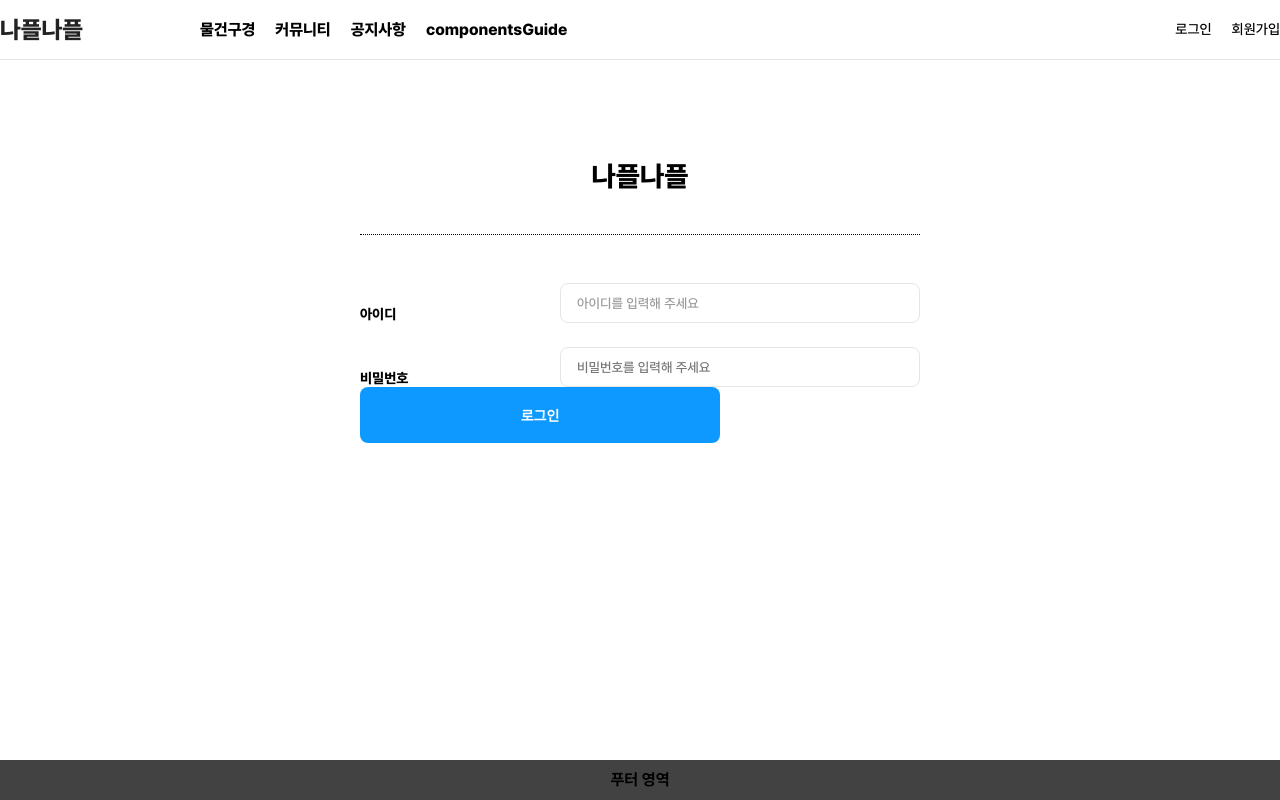
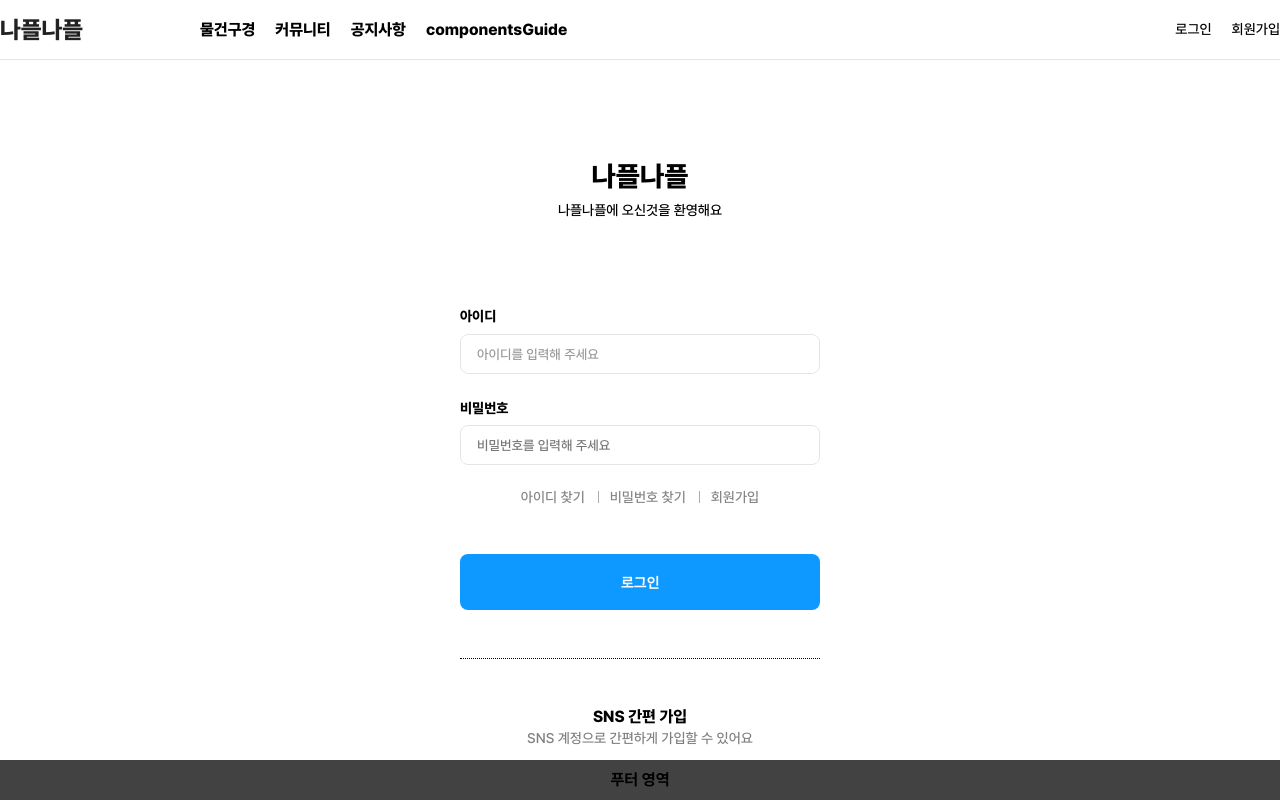
Before and after one commit to seohyun8592/free_market, a Next.js app: page /login in a window 1280 px wide. Built offline with nearby package versions, Linux system fonts and the light colour scheme.

Commit message:
로그인

```diff
--- a/public/assets/styles/components/layout/_main.scss
+++ b/public/assets/styles/components/layout/_main.scss
@@ -1,13 +1,8 @@
 .login {
-  @include onFlex(center, flex-start);
-  flex-direction: column;
-  padding-top: rem(100);
-  &__desc {
-    font-size: rem(12);
-    margin-top: rem(5);
+  &__wrap {
+    .social__wrap {
+      padding-bottom: rem(160);
     }
-  .title {
-    padding-bottom: rem(40);
   }
 }
 
@@ -34,11 +29,14 @@ main {
           text-align: center;
 
           & + .contents__box {
-            border-top: rem(1) dotted #000000;
             margin-top: rem(40);
           }
           & + .title__box {
             margin-top: rem(48);
+          }
+          & + .social__wrap {
+            border-top: 0;
+            padding-top: 0;
           }
         }
         &__desc {
@@ -60,12 +58,76 @@ main {
       .join {
         &__wrap {
           width: rem(360);
+          .contents__box {
+            border-top: 1px dotted #000000;
+            padding-bottom: rem(160);
           }
-        &__social {
-          margin-top: rem(24);
+        }
+      }
+
+      .contents__box {
+        margin-top: rem(40);
+        padding-top: rem(48);
+        .title {
+          font-size: rem(24);
+          font-weight: 500;
+          text-align: left;
+          &__box {
+            text-align: left;
+            padding-bottom: rem(20);
+            border-bottom: rem(1) solid #aaaaaa;
+            & + .form__container {
+              margin-top: rem(40);
+            }
+          }
+          &__desc {
+            font-size: rem(12);
+            text-align: left;
+          }
+        }
+      }
+    }
+  }
+  .list__item {
+    @include onFlex(center, center);
+    &.login__root {
+      padding: rem(24) 0 rem(48);
+      li {
+        position: relative;
+        a {
+          display: block;
+          height: 100%;
+          font-size: rem(14);
+          font-weight: 400;
+          color: #848484;
+        }
+        & + li {
+          margin-left: rem(25);
+          &::before {
+            content: "";
+            position: absolute;
+            left: rem(-12);
+            top: 50%;
+            display: block;
+            width: rem(1);
+            height: rem(12);
+            background-color: #aaaaaa;
+            transform: translateY(-50%);
+          }
+        }
+      }
+    }
+  }
+
+  .social__wrap {
+    width: rem(360);
+    margin-top: rem(48);
+    border-top: 1px dotted #000000;
+    padding-top: rem(48);
     .list {
       &__item {
-              @include onFlex(center, center);
+        margin-top: rem(24);
+
         li {
           width: rem(60);
           height: rem(60);
@@ -96,30 +158,3 @@ main {
     }
   }
 }
-
-      .contents__box {
-        border-top: 1px dotted #000000;
-        margin-top: rem(40);
-        padding: rem(48) 0 rem(160);
-
-        .title {
-          font-size: rem(24);
-          font-weight: 500;
-          text-align: left;
-          &__box {
-            text-align: left;
-            padding-bottom: rem(20);
-            border-bottom: rem(1) solid #aaaaaa;
-            & + .form__container {
-              margin-top: rem(40);
-            }
-          }
-          &__desc {
-            font-size: rem(12);
-            text-align: left;
-          }
-        }
-      }
-    }
-  }
-}
--- a/src/components/layout/JoinForm.tsx
+++ b/src/components/layout/JoinForm.tsx
@@ -227,13 +227,13 @@ export default function JoinForm() {
           <h2 className="title">나플나플 회원가입</h2>
           <p className="title__desc">나누는 플레이스, 나누면 플러스</p>
         </div>
+        <div className="social__wrap">
           <div className="title__box title__sub">
             <h2 className="title">SNS 간편 가입</h2>
             <p className="title__desc">
               SNS 계정으로 간편하게 가입할 수 있어요
             </p>
           </div>
-        <div className="join__social">
           <ul className="list__item">
             <li className="list__naver">
               <a href="#none">네이버</a>
--- a/src/components/layout/LoginForm.tsx
+++ b/src/components/layout/LoginForm.tsx
@@ -41,18 +41,15 @@ export default function LoginForm() {
   }
 
   return (
-    <>
+    <div className="login__wrap">
       <div className="title__box">
         <h2 className="title">나플나플</h2>
+        <p className="title__desc">나플나플에 오신것을 환영해요</p>
       </div>
       <div className="contents__box">
         <form onSubmit={handleSubmit(onValid)}>
+          <div className="form__box">
             <div className="form__container">
-            <label htmlFor="id" className="input__title">
-              아이디
-            </label>
-            <div className="form__wrap">
-              <div className="input__box">
               <BaseInput
                 register={register("memberId", {
                   required: true,
@@ -68,19 +65,13 @@ export default function LoginForm() {
                 type="text"
                 name="id"
                 placeholder="아이디를 입력해 주세요"
+                label="아이디"
               />
-              </div>
               <span className="input__error">
                 {errors.memberId ? errors.memberId.message : ""}
               </span>
             </div>
-          </div>
             <div className="form__container">
-            <label htmlFor="password" className="input__title">
-              비밀번호
-            </label>
-            <div className="form__wrap">
-              <div className="input__box">
               <BaseInput
                 register={register("password", {
                   required: true,
@@ -93,20 +84,47 @@ export default function LoginForm() {
                 type="password"
                 name="password"
                 placeholder="비밀번호를 입력해 주세요"
+                label="비밀번호"
               />
-              </div>
               <span className="input__error">
                 {errors.password ? errors.password.message : ""}
               </span>
             </div>
           </div>
-          <div className="btn__wrap">
+          <ul className="list__item login__root">
+            <li>
+              <a href="#none">아이디 찾기</a>
+            </li>
+            <li>
+              <a href="#none">비밀번호 찾기</a>
+            </li>
+            <li>
+              <a href="/signup">회원가입</a>
+            </li>
+          </ul>
           <BaseButton type="submit" className="btn__submit">
             로그인
           </BaseButton>
-          </div>
         </form>
       </div>
-    </>
+
+      <div className="social__wrap">
+        <div className="title__box title__sub">
+          <h2 className="title">SNS 간편 가입</h2>
+          <p className="title__desc">SNS 계정으로 간편하게 가입할 수 있어요</p>
+        </div>
+        <ul className="list__item">
+          <li className="list__naver">
+            <a href="#none">네이버</a>
+          </li>
+          <li className="list__kakao">
+            <a href="#none">카카오</a>
+          </li>
+          <li className="list__google">
+            <a href="#none">구글</a>
+          </li>
+        </ul>
+      </div>
+    </div>
   )
 }
```
Lines whose indentation alone changed are shown as unchanged.
